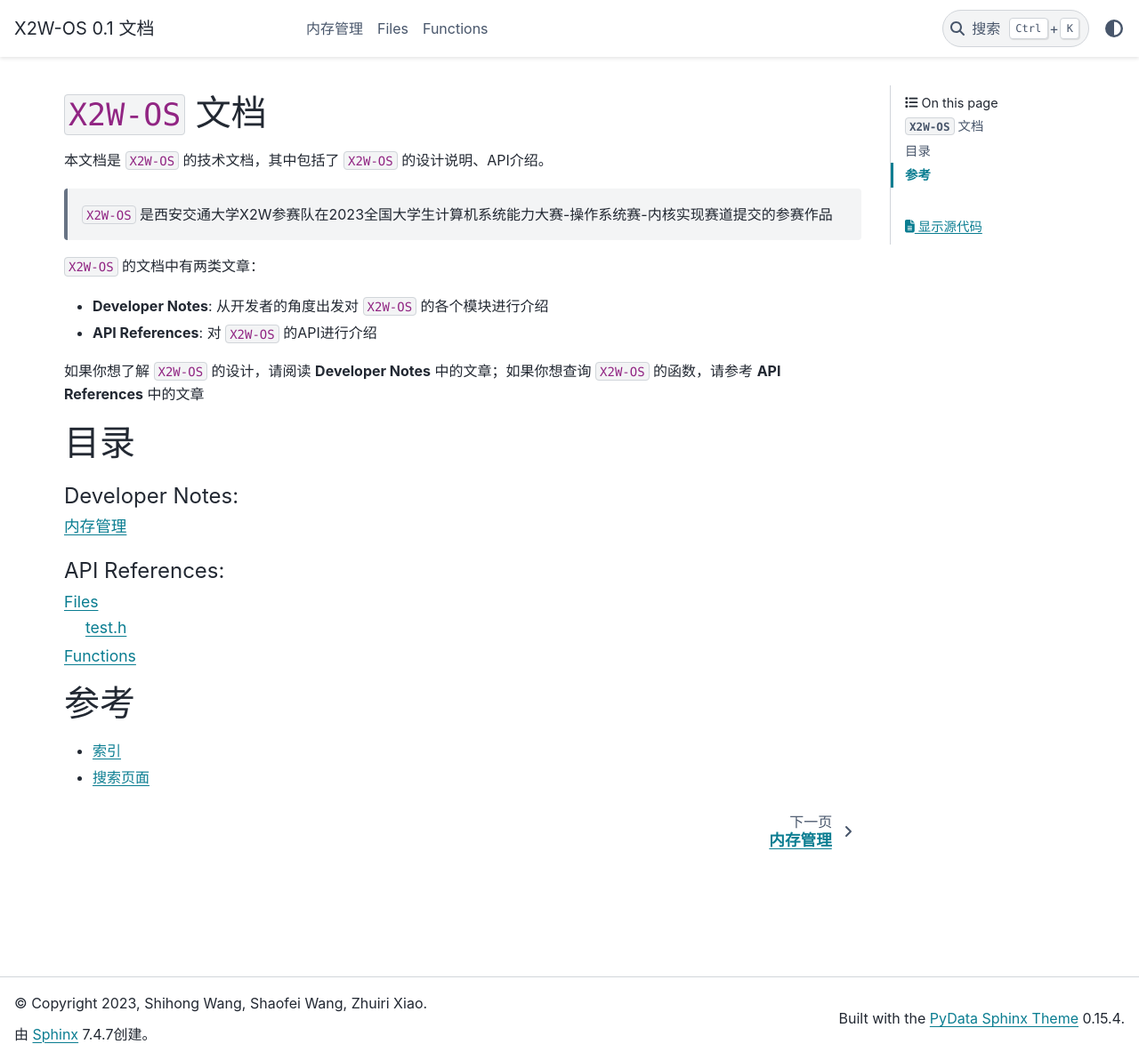
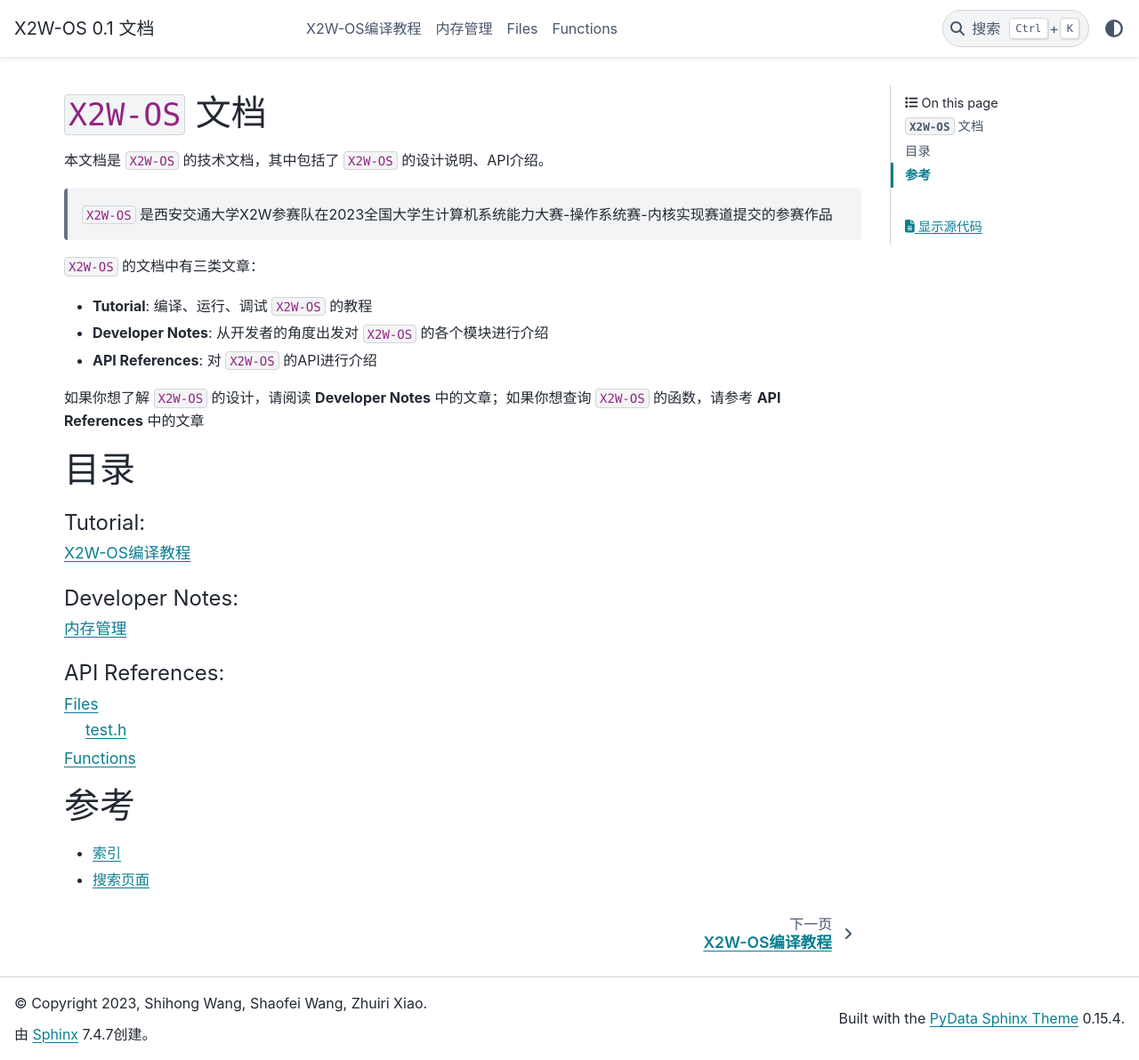
Before and after one commit to jackwang0108/X2W-OS, a Sphinx documentation site: the page built from docs/sphinx/source/index.rst, in a window 1280 px wide and 1192 px high. Shown: the whole window at 89% size. Built offline with Sphinx 7.4.7 and the PyData theme 0.15.4, drawn with Linux system fonts in a browser that asks for light colours; some of the changed lines change nothing that is shown.

Commit message:
add compile tutorial

````diff
--- /dev/null
+++ b/docs/sphinx/source/docs/tutorial.md
@@ -0,0 +1,167 @@
+# X2W-OS编译教程
+
+`X2W-OS`使用`make`来管理项目。具体来说，`X2W-OS`的`Makefile`支持的功能有：
+
+- **编译内核**：编译源文件并链接生成内核
+- **编译文档**：编译`X2W-OS`文档
+- **其他功能**：反汇编内核代码、生成内核符号表、本地阅读文档、`GDB`调试、`VSCode`调试等功能
+
+关于`Makefile`的源代码，请参考`X2W-OS`项目根目录下的[Makefile文件](../../../../Makefile)
+
+
+
+## 编译内核
+
+`Makfile`中定义了`kernel`目标，该目标将会编译所有的源文件、生成目标文件，最后通过`os.ld`链接脚本指导链接器链接得到内核。
+
+```shell
+make kernel
+```
+
+此外，生成得到的内核的名称由`KNAME`变量控制，并且编译得到的目标文件和生成得到的内核将输出至`build`文件夹下。
+
+```makefile
+# 编译生成的内核的名字，将会得到 <path-to-X2W-OS>/build/os.elf
+KNAME := os.elf
+```
+
+
+
+## 反汇编内核
+
+`Makfile`中定义了`disams`目标，该目标将会对内核进行反汇编，从而得到内核的符号表、指令序列以及二进制内容。
+
+```shell
+make disasm
+```
+
+得到的反汇编文件将输出至`build/disasms`文件夹下，其中：
+
+- 反汇编指令序列为：`build/disasms/os.disasm`
+- 内核符号表为：`build/disasms/os.symbol`
+- 二进制内容为：`build/disasms/os.machine`
+
+
+
+## 编译文档
+
+`Makfile`中定义了`documentation`目标，该目标将会编译`X2W-OS`的文档。
+
+```shell
+make documentation
+```
+
+将会得到的`Doxygen`文档和`Sphinx`文档，其中：
+
+- `Doxygen`文档将输出至：`docs/doxygen/build`文件夹下。其中存在：
+  - `html`格式文档：你可以在本地运行一个`HttpServer`来阅读文档
+  - `latex`格式文档：你可以在本地使用`pdflatex`等编译器编译`latex`源码从而得到`PDF`格式的文档
+  - `xml`格式文档
+- `Sphinx`文档将输出值：`docs/sphinx/build/html`文件夹下，你可以在本地运行`HttpServer`来阅读文档
+
+
+
+
+
+## 阅读文档
+
+为了提升文档阅读体验，`Makefile`中定义了`read`目标，该目标将在本地启动`HttpServer`来阅读`Sphinx`文档。
+
+```shell
+make read
+```
+
+将会在后台运行`Python`的`http.server`，端口号每次运行时随机指定，按下`Ctrl + C`即可终止`HttpServer`
+
+`make read`默认会阻塞终端，你也可以使用如下命令来避免终端被阻塞。
+
+```shell
+make read &
+```
+
+> 注意，后台运行`HttpServer`时，`HttpServer`的日志信息不回被重定向，会输出到终端上。需要用户手动进行重定向。
+
+
+
+
+
+## 运行内核
+
+`Makefile`提供了`run`目标，该目标将启动`QEMU`运行内核。`QEMU`的输出信息将输出在终端上。
+
+```shell
+make run
+```
+
+
+
+
+
+## GDB调试
+
+`QEMU`支持通过`GDB`连接到`QEMU`中进行调试，因此`Makefile`提供了`debug-gdb`目标，以通过`GDB`连接`QEMU`进行调试。
+
+```shell
+make debug-gdb
+```
+
+此时，`GDB`程序将在前台运行，而`QEMU`将在后台运行。退出时首先按下`Ctrl+C`以终止`QEMU`，而后输入`quit`后按下回车以退出`GDB`。
+
+
+
+## VSCode调试
+
+`VSCode`内嵌入了`UI`形式的`GDB`。因此诸如函数调用栈、全局变量、寄存器等调试信息非常易于观察，因此`Makefile`提供了`debug-vscode`实现以通过`VSCode`连接`QEMU`进行调试
+
+```shell
+make debug-vscode
+```
+
+此时，`QEMU`将在前台运行，`QEMU`的输出信息将输出到屏幕上，并将`GDB`端口暴露到本机的`1234`端口。
+
+按照下述步骤在`VSCode`开始调试：
+
+- 在项目根目录中的`.vscode`文件夹下的`launch.json`文件的`configuration`项中添加如下配置：
+
+```json
+{
+    "name": "Attach to QEMU",
+    "type": "cppdbg",
+    "request": "attach",
+    "useExtendedRemote": true,
+    "program": "${workspaceFolder}/build/<内核文件名，即KNAME变量的值>",
+    "miDebuggerServerAddress": "<本机IP地址>::1234",
+    "miDebuggerPath": "/usr/bin/gdb-multiarch",
+}
+```
+
+- 在`VSCode`的侧边栏中的`运行和调试`选项卡下选择`Attach to QEMU`调试配置
+- 按下`F5`启动`VSCode`中的`GDB`，即可连接到本机的`1234`端口开始调试
+
+
+
+
+
+## 杀死进程
+
+有的时候因为一些原因可能导致`QEMU`进程没有关闭，或者`HttpServer`没能关闭，因此`Makefile`提供了`kill`命令来杀死遗留的进程
+
+```shell
+make kill
+```
+
+将会杀死所有的`QEMU`和`HttpServer`进程
+
+
+
+
+
+## 清除中间文件
+
+`Makefile`提供了`clean`目标以清除编译过程中产生的所有的文件
+
+```shell
+make clean
+```
+
+将会清空`build`文件夹和`docs`文件夹中的文档。
--- a/docs/sphinx/source/index.rst
+++ b/docs/sphinx/source/index.rst
@@ -12,7 +12,9 @@
 
 
 
-``X2W-OS`` 的文档中有两类文章：
+``X2W-OS`` 的文档中有三类文章：
+
+- **Tutorial**: 编译、运行、调试 ``X2W-OS`` 的教程
 
 - **Developer Notes**: 从开发者的角度出发对 ``X2W-OS`` 的各个模块进行介绍
 
@@ -23,6 +25,14 @@
 
 目录
 ===================
+
+
+.. toctree::
+   :glob:
+   :maxdepth: 1
+   :caption: Tutorial:
+
+   docs/*
 
 
 .. toctree::
````
Also changed, not shown: docs/README.md.
